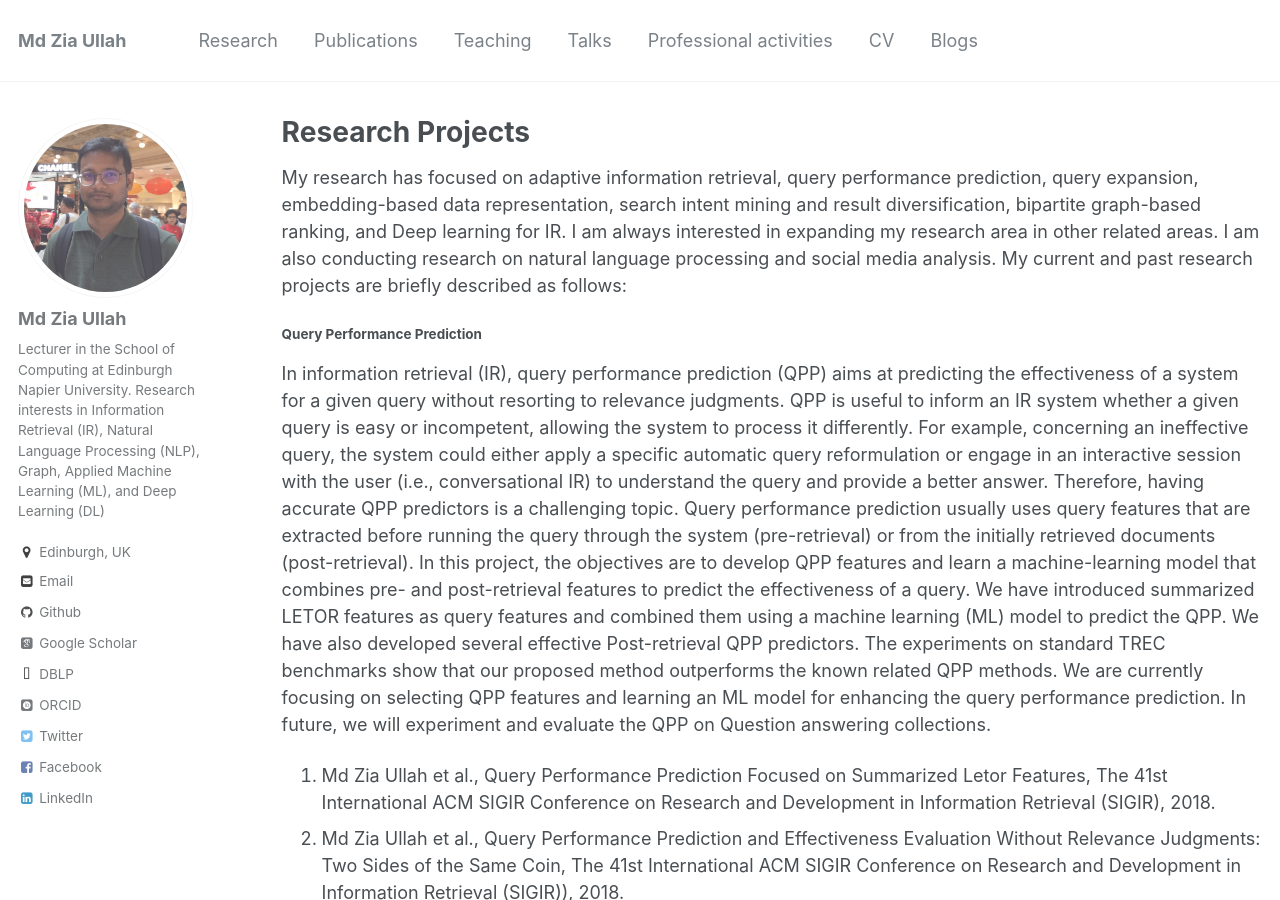
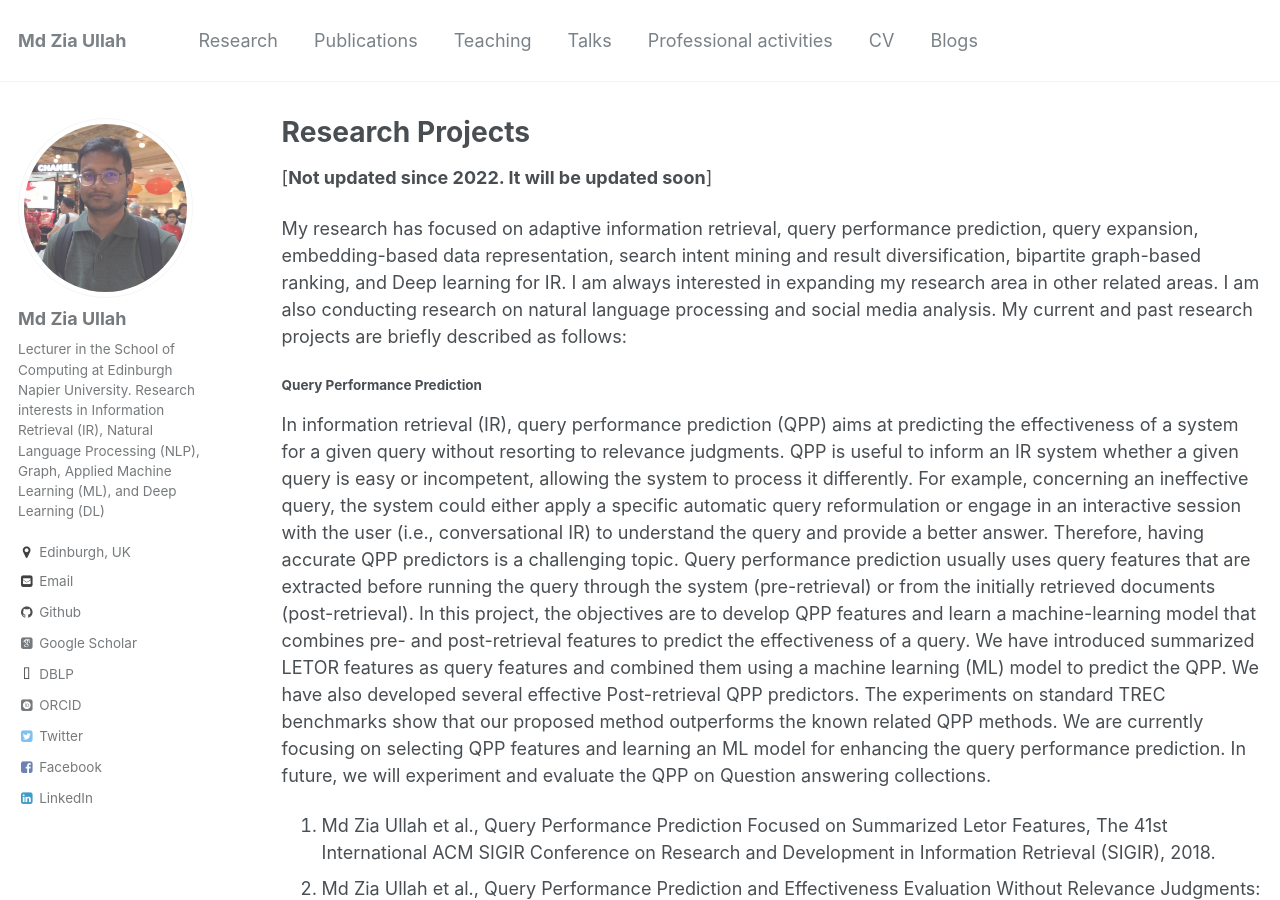
Before and after one commit to zuacubd/zuacubd.github.io, a Jekyll site: the page built from _pages/research.md, in a window 1280 px wide and 900 px high. Built offline with Jekyll 4.4.1, drawn with Linux system fonts in a browser that asks for light colours; some web fonts are replaced.

Commit message:
Update research.md

```diff
--- a/_pages/research.md
+++ b/_pages/research.md
@@ -6,6 +6,7 @@ author_profile: true
 published: true
 ---
 
+[**Not updated since 2022. It will be updated soon**]
 
 My research has focused on adaptive information retrieval, query performance prediction, query expansion, embedding-based data representation, search intent mining and result diversification, bipartite graph-based ranking, and Deep learning for IR. I am always interested in expanding my research area in other related areas. I am also conducting research on natural language processing and social media analysis. My current and past research projects are briefly described as follows:
 
```
